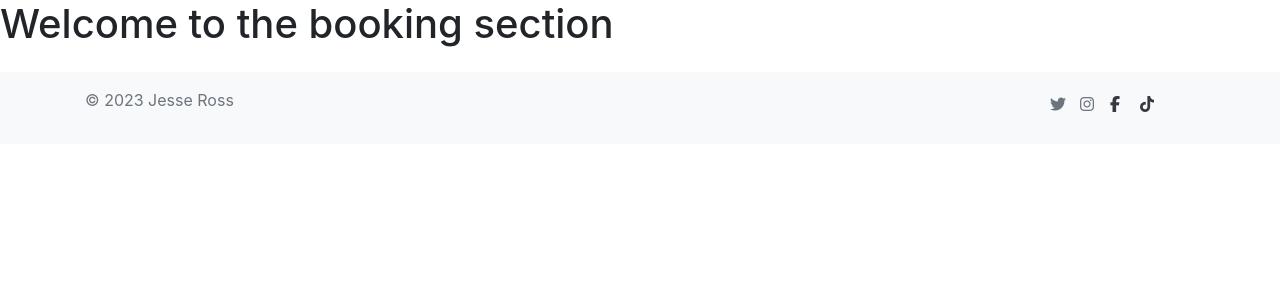
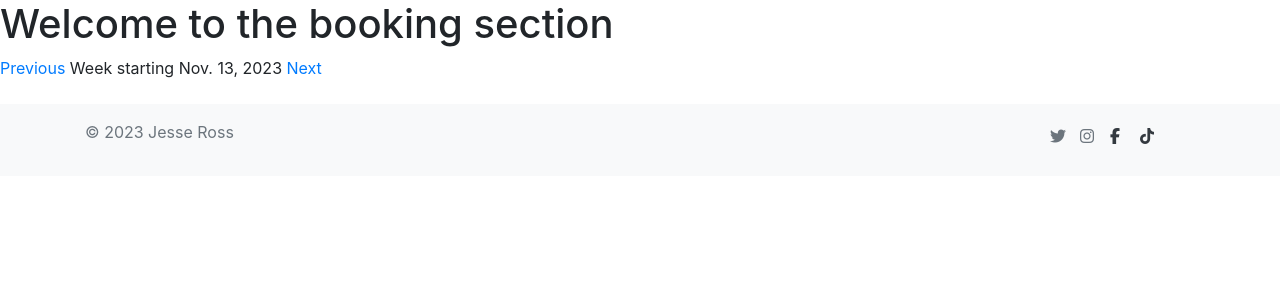
Before and after one commit to JesseRoss001/Community-Center, a Django app: page /community/booking/ in a window 1280 px wide. Shown: the part 56-356 px from the top of the page. Run offline with Django 4.2, Linux system fonts and the light colour scheme; some libraries are stand-ins or nearby versions.

Commit message:
Add booking system

```diff
--- a/community/templates/community/booking.html
+++ b/community/templates/community/booking.html
@@ -5,5 +5,24 @@
 {% block content %}
 
 <h1> Welcome to the booking section </h1>
+<div class="navigation">
+    <a href="?start = {{ previous_start|date:'Y-m-d' }}">Previous </a>
+    <span> Week starting {{ current_start }} </span>
+    <a href="?start = {{ next_start|date:'Y-m-d' }}"> Next </a>
+</div>
+<div class ="booking-schedule">
+    {% for day , events in schedule.item %}
+    <div class="day-card">
+        <h2> {{ day }}</h2>
+        {% for event in events %}
+            <div class="event-details">
+                <h3> {{ event.title }} </h3>
+            </div>
+            {% empty %}
+            <p> No events scheduled </p>
+            {% endfor %}
+    </div>
+    {% endfor %}
+</div>
 
 {% endblock content %}
--- a/community/templates/community/events/confirm_delete.html
+++ b/community/templates/community/events/confirm_delete.html
@@ -1,5 +1,6 @@
 {% extends 'community/base.html' %}
 
+<!-- confirm_delete.html-->
 {% block content %}
 <div class="container">
 <form method="POST" id="delete-event-form">
--- a/community/views.py
+++ b/community/views.py
@@ -10,6 +10,7 @@ from django.contrib import messages
 from django.http import HttpResponseForbidden
 import logging
 from django.utils import timezone
+from django.utils.dateparse import parse_date
 
 # Create your views here.
 #Creating views for home , events , about , gallery and booking pages
@@ -35,13 +36,35 @@ def about(request):
     return render(request,'community/about.html',context)
 
 
-
+# gallery view
 def gallery(request):
     events_with_images = Event.objects.exclude(image='').order_by('-date')
     return render(request, 'community/gallery.html', {'events_with_images': events_with_images})
 
+
+# booking view
 def booking(request):
-    return render(request, 'community/booking.html')
+    start_date_str = request.GET.get('start',None)
+    start_date = parse_date(start_date_str) if start_date_str else datetime.now().date()
+    start_date = start_date - timedelta (days=start_date.weekday())
+
+    end_date = start_date + timedelta(days=14)
+    events = Event.objects.filter(date__range=[start_date, end_date])
+
+    previous_start = start_date - timedelta(days=14)
+    next_start = start_date + timedelta(days=14)
+
+    schedule = {day :events.filter(date=day) for day in (start_date + timedelta(days=n) for n in range(14))}
+
+    context = {
+        'schedule':schedule,
+        'previous_start': previous_start,
+        'next_start': next_start,
+        'current_start':start_date
+    }
+    return render(request, 'community/booking.html',context)
+
+
 
 def register_government(request):
     if request.method == 'POST':
```
Also changed, not shown: media/event_images/community-center_eIwRK2T.jpg (added).
